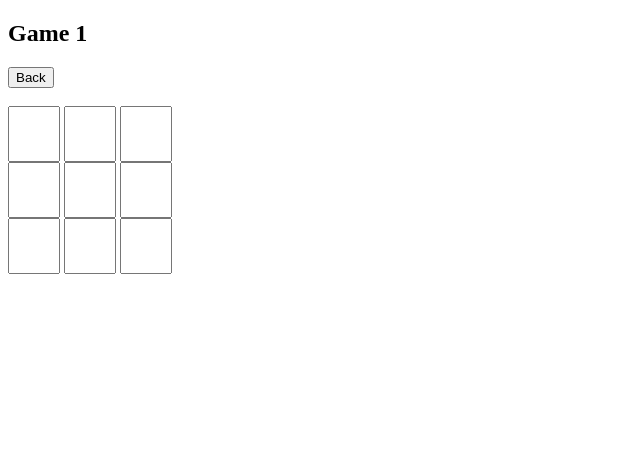
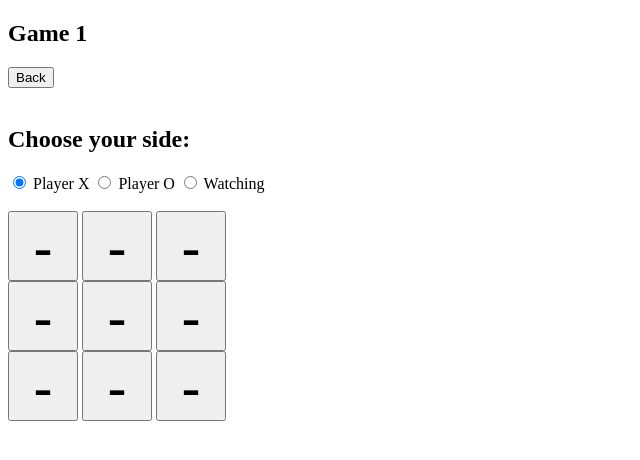
Before and after one commit to ramonmedeiros/tic_tac_toe, a Flask app: template frontend/templates/game.html in a window 1280 px wide. Shown: the top 460 px of the page, without its empty margins (0-640 px from the left). Run offline with Flask 2, Linux system fonts and the light colour scheme; the template is opened without the code that fills it: most values are stand-ins (such as "Sample title", 1, 10 or a date in 2020).

Commit message:
change UI and let user change X or O

```diff
--- a/frontend/static/functions.js
+++ b/frontend/static/functions.js
@@ -55,14 +55,25 @@ function isFinished(uuid){
     xhttp.send();
 }
 
+function getSelection(){
+    radios = document.getElementsByName("player");
+
+    for (i = 0; i< radios.length; i++) {
+        if (radios[i].checked == true) {
+            selected = radios[i];
+            return selected;
+        }
+    }
+
+}
+
 function doMove(id) {
     var uuid = location.pathname.split("/").pop();
     var move = {};
-
-    var board_move = document.getElementById(id)
+    var button_move = document.getElementById(id)
 
     // catch moves
-    move.player = board_move.value.toUpperCase();
+    move.player = getSelection().id.toUpperCase();
     move.line = parseInt(id[1]);
     move.column = parseInt(id[2]);
 
@@ -73,7 +84,6 @@ function doMove(id) {
         }
     if (this.readyState == 4 && this.status == 400) {
         error = JSON.parse(this.responseText);
-        board_move.value = "";
         document.getElementById("error").textContent = error['message'];
         setTimeout('document.getElementById("error").textContent = ""', 5000)
         }
--- a/frontend/templates/game.html
+++ b/frontend/templates/game.html
@@ -5,14 +5,20 @@
 
 {% block content %}
 <button id="back" type="button" onclick="window.location.replace(window.location.origin)">Back</button><br><br>
-<input id="p00" type="text" oninput="doMove(this.id);" autocomplete="new-password" style="height:50px;width:44px;font-size:44pt;" minlength="0" maxlength="1">
-<input id="p01" type="text" oninput="doMove(this.id);" autocomplete="new-password" style="height:50px;width:44px;font-size:44pt;" minlength="0" maxlength="1">
-<input id="p02" type="text" oninput="doMove(this.id);" autocomplete="new-password" style="height:50px;width:44px;font-size:44pt;" minlength="0" maxlength="1"><br>
-<input id="p10" type="text" oninput="doMove(this.id);" autocomplete="new-password" style="height:50px;width:44px;font-size:44pt;" minlength="0" maxlength="1">
-<input id="p11" type="text" oninput="doMove(this.id);" autocomplete="new-password" style="height:50px;width:44px;font-size:44pt;" minlength="0" maxlength="1">
-<input id="p12" type="text" oninput="doMove(this.id);" autocomplete="new-password" style="height:50px;width:44px;font-size:44pt;" minlength="0" maxlength="1"><br>
-<input id="p20" type="text" oninput="doMove(this.id);" autocomplete="new-password" style="height:50px;width:44px;font-size:44pt;" minlength="0" maxlength="1">
-<input id="p21" type="text" oninput="doMove(this.id);" autocomplete="new-password" style="height:50px;width:44px;font-size:44pt;" minlength="0" maxlength="1">
-<input id="p22" type="text" oninput="doMove(this.id);" autocomplete="new-password" style="height:50px;width:44px;font-size:44pt;" minlength="0" maxlength="1"><br>
+<h2>Choose your side:</h2>
+  <input type="radio" name="player" id='x' checked> Player X
+  <input type="radio" name="player" id='o'> Player O
+  <input type="radio" name="player" id='visitor'> Watching<br><br>
+
+
+<input id="p00" type="button" value=" - " onclick="doMove(this.id);"  style="height:70px;width:70px;font-size:44pt;" >
+<input id="p01" type="button" value=" - " onclick="doMove(this.id);"  style="height:70px;width:70px;font-size:44pt;" >
+<input id="p02" type="button" value=" - " onclick="doMove(this.id);"  style="height:70px;width:70px;font-size:44pt;" ><br>
+<input id="p10" type="button" value=" - " onclick="doMove(this.id);"  style="height:70px;width:70px;font-size:44pt;" >
+<input id="p11" type="button" value=" - " onclick="doMove(this.id);"  style="height:70px;width:70px;font-size:44pt;" >
+<input id="p12" type="button" value=" - " onclick="doMove(this.id);"  style="height:70px;width:70px;font-size:44pt;" ><br>
+<input id="p20" type="button" value=" - " onclick="doMove(this.id);"  style="height:70px;width:70px;font-size:44pt;" >
+<input id="p21" type="button" value=" - " onclick="doMove(this.id);"  style="height:70px;width:70px;font-size:44pt;" >
+<input id="p22" type="button" value=" - " onclick="doMove(this.id);"  style="height:70px;width:70px;font-size:44pt;" ><br>
 <script>fillBoard(); var main_interval =window.setInterval(fillBoard, 2000); </script>
 {% endblock %}
--- a/tic_tac_toe/game.py
+++ b/tic_tac_toe/game.py
@@ -15,7 +15,7 @@ X = 'X'
 class Game:
     def __init__(self):
         self._game_id = uuid.uuid4().hex
-        self._players = [X, O]
+        self._players = {X: None, O: None}
         self._winner = None
         self._moves = []
 
@@ -42,6 +42,9 @@ class Game:
 
     def get_winner(self):
         return self._winner
+
+    def get_available_players(self):
+        return [player for player,token in self._players.items() if token is None]
 
     def _validate_position(self, line: int, column: int):
 
@@ -77,7 +80,7 @@ class Game:
         if self._winner is not None:
             raise GameException("Game is already finished, can't move")
 
-        if player_id not in self._players:
+        if player_id not in self._players.keys():
             raise GameException(f"Player {player_id} not found")
 
         # force player to uppercase
@@ -104,7 +107,7 @@ class Game:
         for line in board:
 
             line_set = list(set(line))
-            if len(line_set) == 1 and line_set[0] in self._players:
+            if len(line_set) == 1 and line_set[0] in self._players.keys():
                 self._winner = line_set[0]
                 raise GameFinished(f"Line {line} completed by {self._winner}")
 
@@ -113,7 +116,7 @@ class Game:
             colum_values = list(
                 set([board[line][column] for line in range(BOARD_SIZE)]))
 
-            if len(colum_values) == 1 and colum_values[0] in self._players:
+            if len(colum_values) == 1 and colum_values[0] in self._players.keys():
                 self._winner = colum_values[0]
                 raise GameFinished(
                     f"Column {column} completed by {self._winner}")
@@ -121,7 +124,7 @@ class Game:
         # check for diagonals
         diagonal_left = list(
             set([board[index][index] for index in range(BOARD_SIZE)]))
-        if len(diagonal_left) == 1 and diagonal_left[0] in self._players:
+        if len(diagonal_left) == 1 and diagonal_left[0] in self._players.keys():
             self._winner = diagonal_left[0]
             raise GameFinished(f"Left diagonal completed by {self._winner}")
 
@@ -130,7 +133,7 @@ class Game:
                 board[index][(BOARD_SIZE - 1) - index]
                 for index in range(BOARD_SIZE)
             ]))
-        if len(diagonal_right) == 1 and diagonal_right[0] in self._players:
+        if len(diagonal_right) == 1 and diagonal_right[0] in self._players.keys():
             self._winner = diagonal_right[0]
             raise GameFinished(f"Right diagonal completed by {self._winner}")
 
```
Also changed, not shown: tests/test_game.py (+10 -0 lines).
